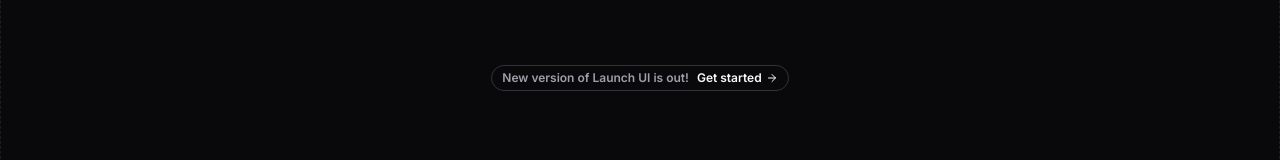
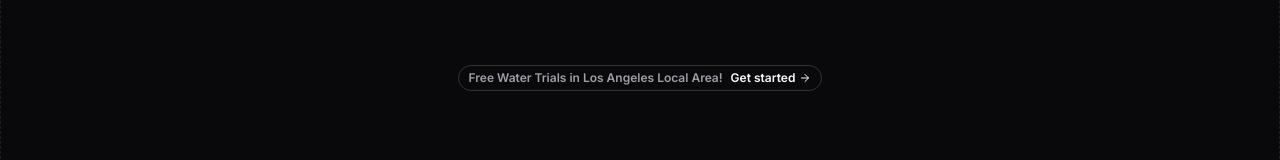
Before and after one commit to monwhooper777-star/monwhooperwebsite, a Next.js app: page / in a window 1280 px wide. Shown: the part 195-355 px from the top of the page. Built offline with nearby package versions, Linux system fonts and the light colour scheme.

Commit message:
Update hero section content

```diff
--- a/components/sections/hero/default.tsx
+++ b/components/sections/hero/default.tsx
@@ -45,7 +45,7 @@ export default function Hero({
   ),
   badge = (
     <Badge variant="outline" className="animate-appear">
-      <span className="text-muted-foreground">New version of Launch UI is out!</span>
+      <span className="text-muted-foreground">Free Water Trials in Los Angeles Local Area!</span>
       <a href={siteConfig.getStartedUrl} className="flex items-center gap-1">
         Get started
         <ArrowRightIcon className="size-3" />
```
